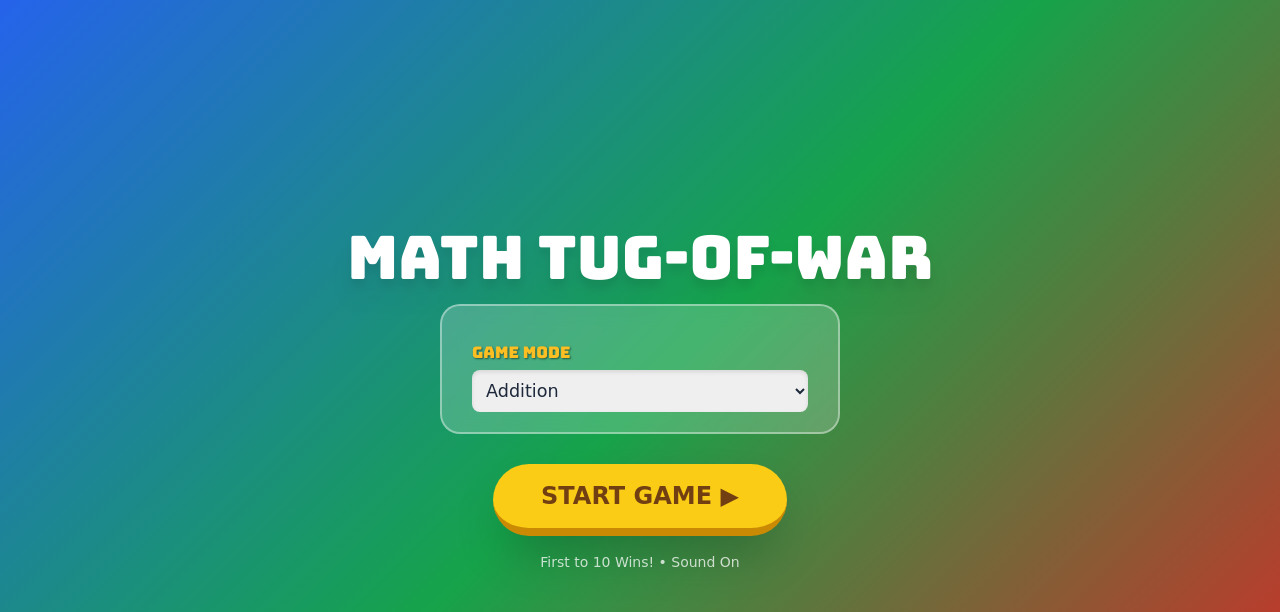
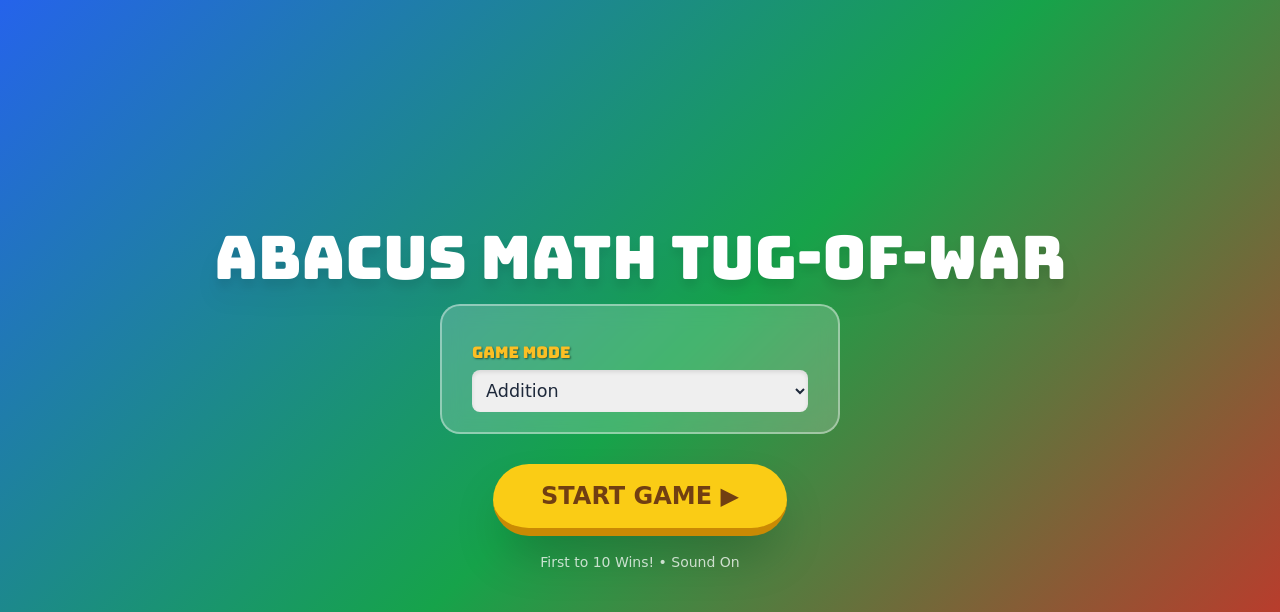
Before and after one commit to Selvam2442/Math-tug, a plain HTML site: page index.html in a window 1280 px wide. Shown: the top 612 px of the page. Drawn offline with nearby package versions, Linux system fonts and the light colour scheme.

Commit message:
Update index.html

```diff
--- a/index.html
+++ b/index.html
@@ -327,7 +327,7 @@
     </div>
 
     <div id="start-screen">
-        <h1 class="text-5xl md:text-6xl mb-4 text-white drop-shadow-xl" style="font-family: 'Bungee', cursive;">MATH TUG-OF-WAR</h1>
+        <h1 class="text-5xl md:text-6xl mb-4 text-white drop-shadow-xl" style="font-family: 'Bungee', cursive;">ABACUS MATH TUG-OF-WAR</h1>
 
         <div class="settings-panel">
             <label for="game-mode">Game Mode</label>
```
